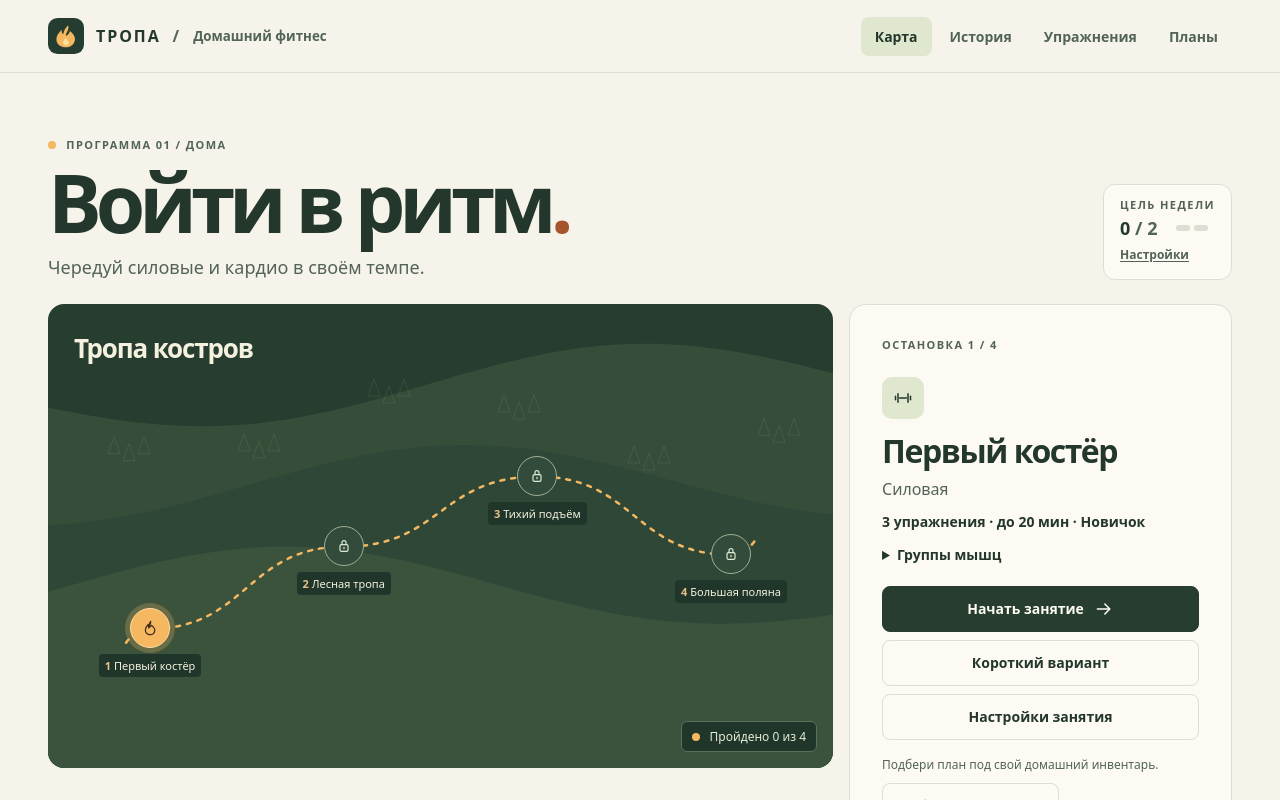
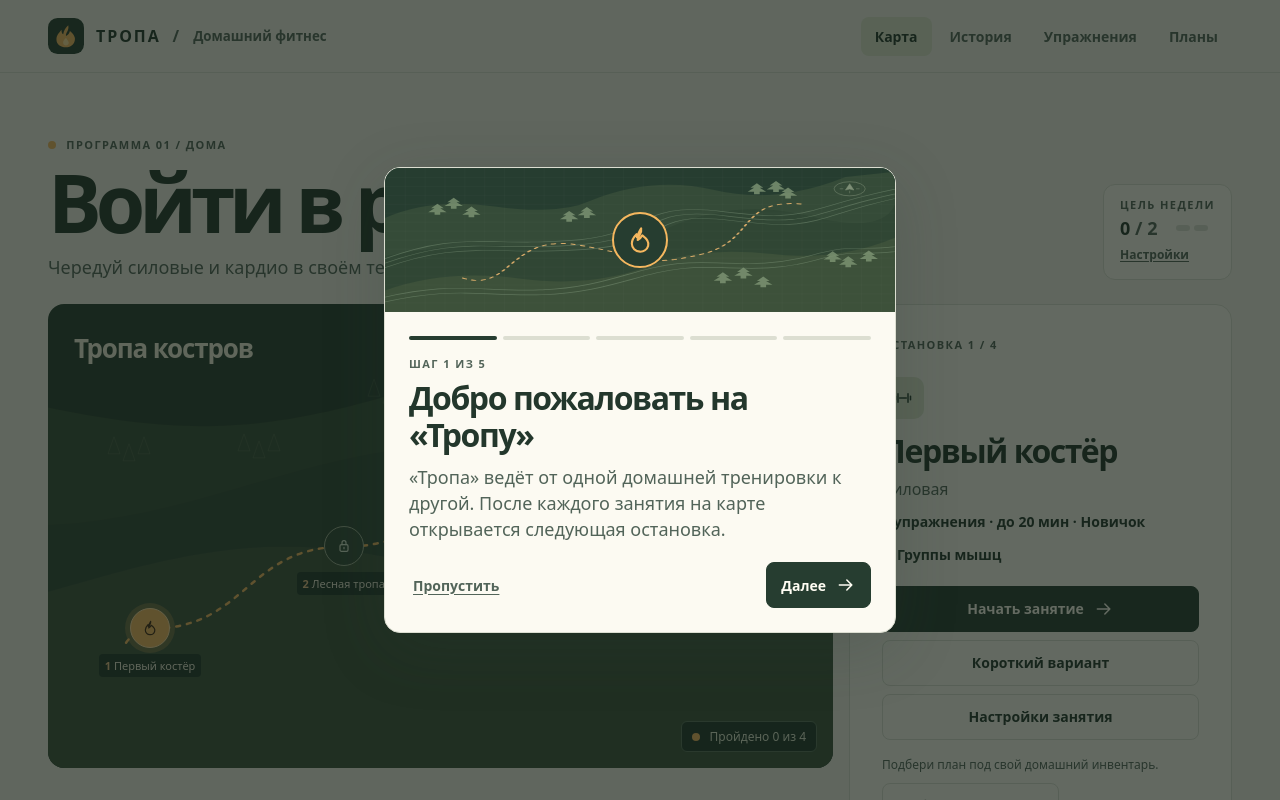
Before and after one commit to Safyann/tropa-workouts, a React (Vite) app: page / in a window 1280 px wide. Shown: the top 800 px of the page. Built offline with nearby package versions, Linux system fonts and the light colour scheme.

Commit message:
Add first-run onboarding tour

```diff
--- a/src/app/App.tsx
+++ b/src/app/App.tsx
@@ -31,6 +31,7 @@ import {
 import {
   createWorkout,
   prepareRestSound,
+  readFreeStrengthDraft,
   readWorkoutDraft,
   saveWorkoutDraft,
   summarize,
@@ -47,6 +48,8 @@ import { SettingsPage } from '../pages/settings';
 import { WorkoutPage } from '../pages/workout';
 import { FreeWorkoutPage } from '../pages/workout/FreeWorkoutPage';
 import { WorkoutResult } from '../pages/workout/WorkoutResult';
+import { OnboardingDialog } from './OnboardingDialog';
+import { dismissOnboarding, hasDismissedOnboarding } from './onboardingStorage';
 import { resolveRoute } from './route';
 import { Button } from '../shared/ui/Controls';
 import { localDay } from '../shared/lib/calendarDates';
@@ -81,6 +84,17 @@ export function App() {
   const screenElement = useRef<HTMLElement>(null);
   const firstRender = useRef(true);
   const screen = resolveRoute(hash, workout, route.length);
+  const [onboarding, setOnboarding] = useState<'first-run' | 'replay' | null>(() => {
+    if (
+      screen.page !== 'map' ||
+      hasDismissedOnboarding() ||
+      workout ||
+      readSavedProgress() ||
+      readFreeStrengthDraft()
+    )
+      return null;
+    return 'first-run';
+  });
   const activeTab = ['workout', 'result', 'free', 'free-result'].includes(screen.page)
     ? 'map'
     : screen.page;
@@ -441,6 +455,7 @@ export function App() {
             change={changePreferences}
             progress={progress}
             restore={restoreBackup}
+            openOnboarding={() => setOnboarding('replay')}
           />
         );
       case 'map':
@@ -500,6 +515,17 @@ export function App() {
           {renderScreen()}
         </div>
       </main>
+      {((onboarding === 'first-run' && screen.page === 'map') || onboarding === 'replay') && (
+        <OnboardingDialog
+          onDismiss={() => {
+            dismissOnboarding();
+            setOnboarding(null);
+            if (onboarding === 'first-run') {
+              screenElement.current?.querySelector('h1')?.focus({ preventScroll: true });
+            }
+          }}
+        />
+      )}
     </>
   );
 }
--- /dev/null
+++ b/src/app/OnboardingDialog.module.css
@@ -0,0 +1,95 @@
+.dialog {
+  composes: surface from '../shared/ui/Common.module.css';
+  width: min(100% - 2rem, 32rem);
+  max-height: calc(100% - 2rem);
+  padding: 0;
+  color: var(--ink);
+  box-shadow: 0 1rem 4rem var(--drag-shadow);
+  overscroll-behavior: contain;
+}
+
+.dialog::backdrop {
+  background: rgb(17 28 21 / 65%);
+}
+
+.scene {
+  display: grid;
+  min-height: clamp(6rem, 24vw, 9rem);
+  place-items: center;
+  background: var(--scene-background) url('/map.svg') center 57% / cover;
+}
+
+.marker {
+  display: grid;
+  place-items: center;
+  width: 3.5rem;
+  aspect-ratio: 1;
+  border: 2px solid var(--ember);
+  border-radius: 50%;
+  background: var(--scene-background);
+  color: var(--ember);
+}
+
+.marker svg {
+  width: 1.75rem;
+  height: 1.75rem;
+}
+
+.content {
+  padding: clamp(1rem, 4vw, 1.5rem);
+}
+
+.progress {
+  display: flex;
+  gap: 0.375rem;
+  margin-bottom: 1rem;
+}
+
+.progress span {
+  flex: 1;
+  height: 0.25rem;
+  border-radius: 0.25rem;
+  background: var(--border);
+}
+
+.progress .filled {
+  background: var(--forest);
+}
+
+.step {
+  composes: eyebrow from '../shared/ui/Common.module.css';
+  display: block;
+  margin-bottom: 0.5rem;
+  letter-spacing: 0.07em;
+  text-transform: uppercase;
+}
+
+.title:focus {
+  outline: none;
+}
+
+.description {
+  composes: subtitle from '../shared/ui/Common.module.css';
+  margin-top: 0.625rem;
+}
+
+.actions {
+  display: flex;
+  flex-wrap: wrap;
+  justify-content: flex-end;
+  gap: 0.5rem;
+  margin-top: 1.25rem;
+}
+
+.skip {
+  margin-inline-end: auto;
+  min-height: 2.875rem;
+  padding: 0 0.25rem;
+  border: 0;
+  background: transparent;
+  color: var(--muted);
+  font-size: 0.875rem;
+  font-weight: 650;
+  text-decoration: underline;
+  text-underline-offset: 0.2em;
+}
--- /dev/null
+++ b/src/app/OnboardingDialog.tsx
@@ -0,0 +1,106 @@
+import { useEffect, useRef, useState } from 'react';
+import { Button } from '../shared/ui/Controls';
+import { Icon } from '../shared/ui/Icon';
+import styles from './OnboardingDialog.module.css';
+
+const steps = [
+  {
+    icon: 'flame',
+    title: 'Добро пожаловать на «Тропу»',
+    description:
+      '«Тропа» ведёт от одной домашней тренировки к другой. После каждого занятия на карте открывается следующая остановка.',
+  },
+  {
+    icon: 'strength',
+    title: 'Настрой маршрут под себя',
+    description:
+      'В настройках открой «Инвентарь» и отметь, что есть дома. В разделе «Маршрут и расписание» выбери дни тренировок, чтобы видеть занятия в календаре.',
+  },
+  {
+    icon: 'arrow',
+    title: 'Начни с ближайшей остановки',
+    description:
+      'На карте нажми «Начать занятие». Если времени мало, выбери «Короткий вариант» рядом с кнопкой старта.',
+  },
+  {
+    icon: 'cardio',
+    title: 'Запиши первый подход',
+    description:
+      'На силовой укажи вес и повторы, затем нажми «Записать подход». Перед следующим подходом появится таймер отдыха.',
+  },
+  {
+    icon: 'check',
+    title: 'Посмотри, что получилось',
+    description:
+      'В конце занятия откроются итоги. Чтобы вернуться к ним и посмотреть прогресс по упражнениям, открой «Историю».',
+  },
+] as const;
+
+export function OnboardingDialog({ onDismiss }: { onDismiss: () => void }) {
+  const dialogRef = useRef<HTMLDialogElement>(null);
+  const headingRef = useRef<HTMLHeadingElement>(null);
+  const [stepIndex, setStepIndex] = useState(0);
+  const step = steps[stepIndex];
+  const isLast = stepIndex === steps.length - 1;
+
+  useEffect(() => {
+    const dialog = dialogRef.current;
+    if (!dialog) return;
+    dialog.showModal();
+    return () => dialog.close();
+  }, []);
+
+  useEffect(() => {
+    headingRef.current?.focus();
+  }, [stepIndex]);
+
+  function dismiss() {
+    dialogRef.current?.close();
+    onDismiss();
+  }
+
+  return (
+    <dialog
+      ref={dialogRef}
+      className={styles.dialog}
+      aria-labelledby="onboarding-title"
+      aria-describedby="onboarding-description"
+      onCancel={(event) => {
+        event.preventDefault();
+        dismiss();
+      }}
+    >
+      <div className={styles.scene} aria-hidden="true">
+        <span className={styles.marker}>
+          <Icon name={step.icon} />
+        </span>
+      </div>
+      <div className={styles.content}>
+        <div className={styles.progress} aria-hidden="true">
+          {steps.map(({ title }, index) => (
+            <span key={title} className={index <= stepIndex ? styles.filled : undefined} />
+          ))}
+        </div>
+        <h2 id="onboarding-title" ref={headingRef} tabIndex={-1} className={styles.title}>
+          <span className={styles.step}>
+            Шаг {stepIndex + 1} из {steps.length}
+          </span>
+          {step.title}
+        </h2>
+        <p id="onboarding-description" className={styles.description}>
+          {step.description}
+        </p>
+        <div className={styles.actions}>
+          <Button variant="plain" className={styles.skip} onClick={dismiss}>
+            Пропустить
+          </Button>
+          {stepIndex > 0 && <Button onClick={() => setStepIndex(stepIndex - 1)}>Назад</Button>}
+          <Button variant="primary" onClick={isLast ? dismiss : () => setStepIndex(stepIndex + 1)}>
+            {isLast ? 'Готово' : 'Далее'}
+            <Icon name={isLast ? 'check' : 'arrow'} />
+          </Button>
+        </div>
+      </div>
+    </dialog>
+  );
+}
--- /dev/null
+++ b/src/app/onboardingStorage.ts
@@ -0,0 +1,17 @@
+const onboardingStorageKey = 'tropa:onboarding:v1';
+
+export function hasDismissedOnboarding(): boolean {
+  try {
+    return localStorage.getItem(onboardingStorageKey) === 'seen';
+  } catch {
+    return false;
+  }
+}
+
+export function dismissOnboarding() {
+  try {
+    localStorage.setItem(onboardingStorageKey, 'seen');
+  } catch {
+    // При недоступном хранилище тур закрывается до перезагрузки страницы.
+  }
+}
--- a/src/features/workout/index.ts
+++ b/src/features/workout/index.ts
@@ -20,6 +20,7 @@ export type { PlanExercise, StrengthWorkout, Workout } from './model';
 export { stretchingPlan } from './stretching';
 export { playRestSound, prepareRestSound } from './restSound';
 export {
+  readFreeStrengthDraft,
   readWorkoutDraft,
   saveWorkoutDraft,
   syncWorkoutDraft,
--- a/src/pages/roadmap/RoadmapPage.tsx
+++ b/src/pages/roadmap/RoadmapPage.tsx
@@ -32,11 +32,6 @@ const plannedFeatures = [
     title: 'Напоминания о тренировках',
     description:
       'Можно будет выбрать время напоминания. Оно откроет ближайшее занятие или предложит перенести его.',
-  },
-  {
-    title: 'Знакомство с приложением',
-    description:
-      'Подсказки при первом запуске помогут настроить инвентарь и расписание, начать занятие с карты, записать подход и найти результат в истории.',
   },
   {
     title: 'Аккаунт и перенос истории',
@@ -77,6 +72,10 @@ export function RoadmapPage() {
           Уже доступно
         </h2>
         <p className={styles.description}>
+          При первом запуске короткий тур знакомит с картой, настройками, записью подходов и
+          историей. Его можно открыть снова из настроек.
+        </p>
+        <p className={styles.description}>
           Домашний маршрут с настраиваемым числом занятий в неделю и недель в круге, короткие
           тренировки, расписание с переносом занятий, календарь, прогресс по упражнениям, оценка
           нагрузки, редактирование истории, заметки, пауза расписания, звук окончания отдыха,
--- a/src/pages/settings/SettingsPage.tsx
+++ b/src/pages/settings/SettingsPage.tsx
@@ -2,6 +2,7 @@ import { defaultEquipment, type WorkoutPreferences } from '../../entities/progra
 import type { Progress } from '../../entities/progress';
 import type { ThemePreference } from '../../shared/lib/theme';
 import { BackLink, ButtonLink } from '../../shared/ui/NavigationLinks';
+import { Button } from '../../shared/ui/Controls';
 import { PageTitle } from '../../shared/ui/PageTitle';
 import { BackupSettings } from './BackupSettings';
 import { EquipmentPicker } from './EquipmentPicker';
@@ -20,6 +21,7 @@ export function SettingsPage({
   change,
   progress,
   restore,
+  openOnboarding,
 }: {
   section?: SettingsSection;
   theme: ThemePreference;
@@ -28,6 +30,7 @@ export function SettingsPage({
   change: (preferences: WorkoutPreferences) => void;
   progress: Progress;
   restore: (contents: string) => string;
+  openOnboarding: () => void;
 }) {
   function renderSection() {
     switch (section) {
@@ -64,6 +67,11 @@ export function SettingsPage({
                   </ButtonLink>
                 </li>
               ))}
+              <li>
+                <Button className={styles.settingsLink} onClick={openOnboarding}>
+                  Знакомство с «Тропой»
+                </Button>
+              </li>
             </ul>
           </nav>
         );
```
Also changed, not shown: tasks/plan.md (+1 -1 lines), 1 other file (tests, documents, lock files or other folders).
